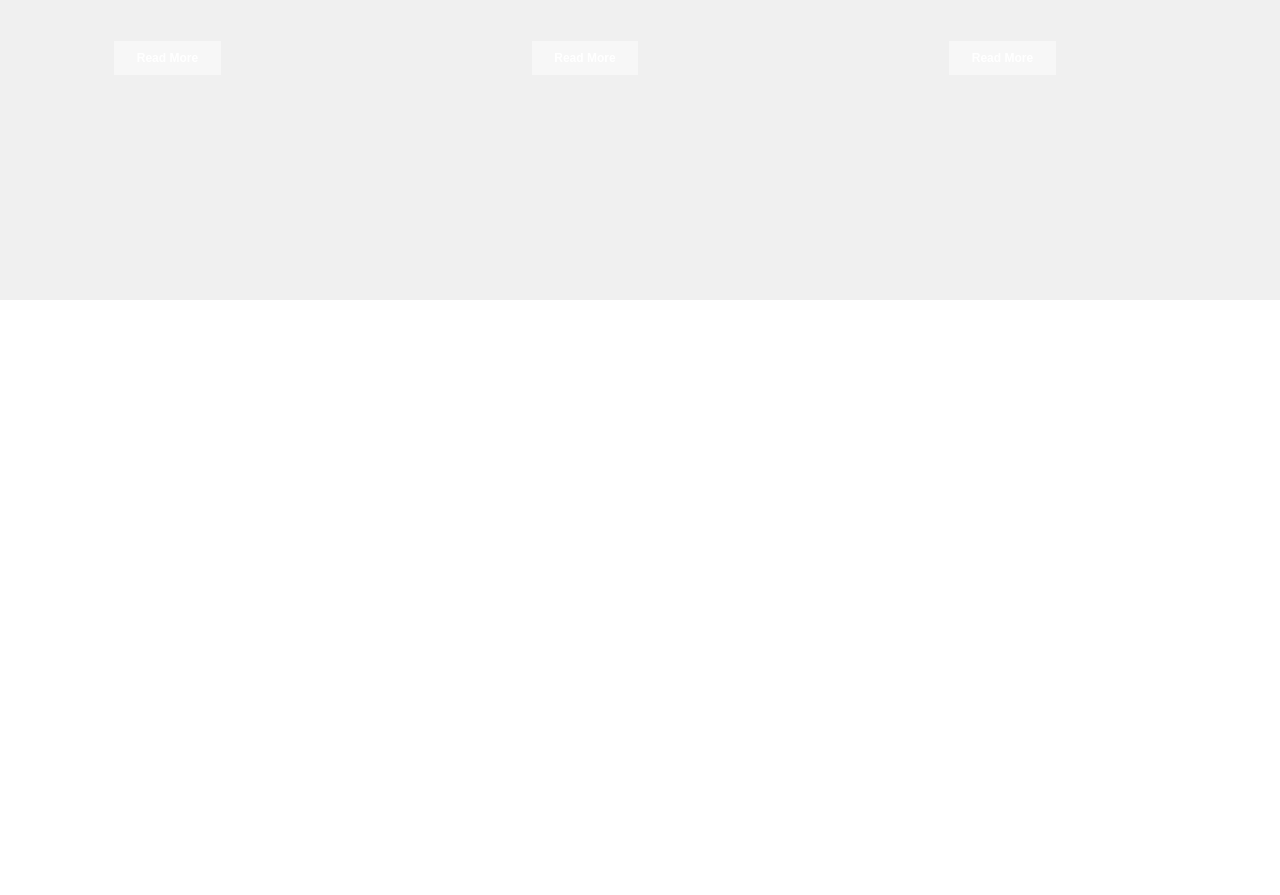
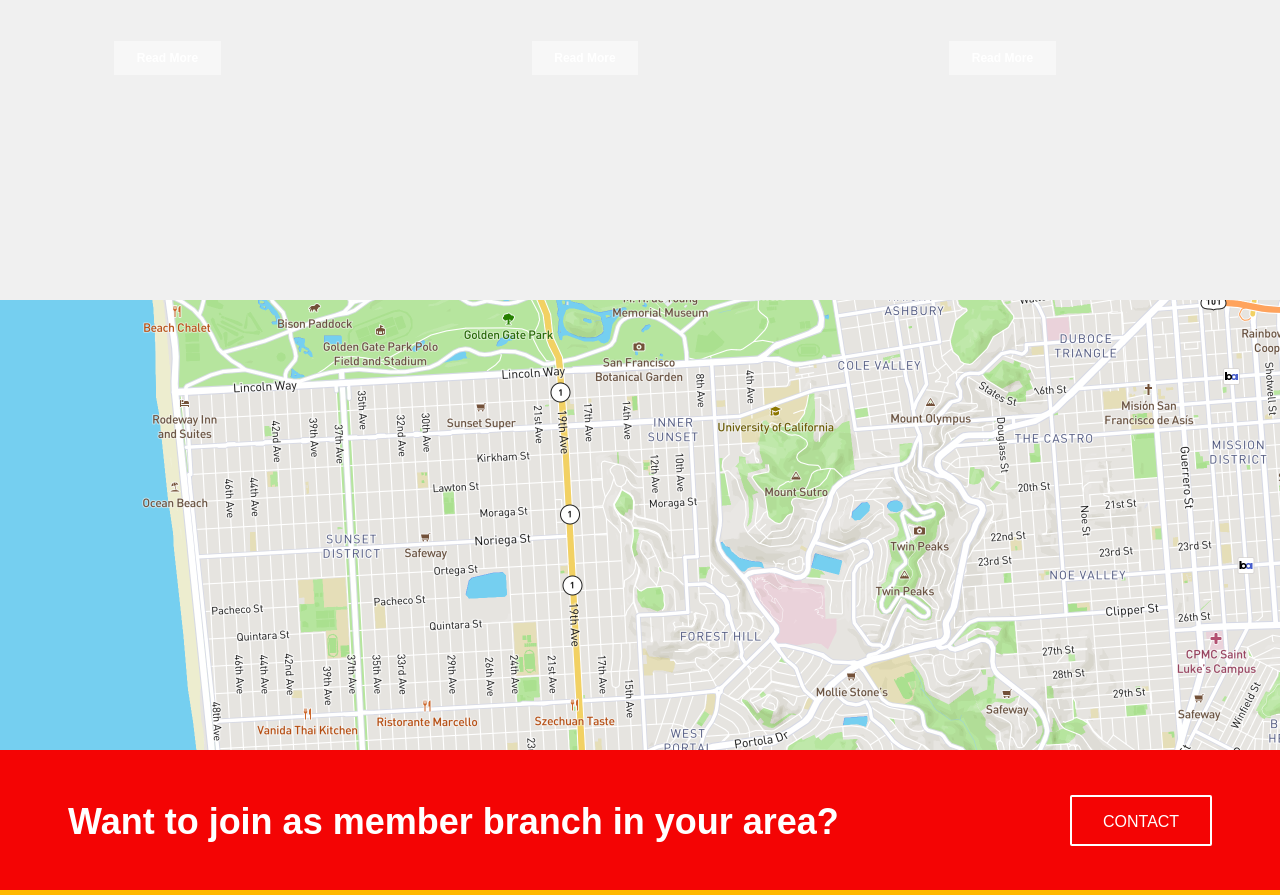
Before and after one commit to sultan93291/petroil, a website built with Vite: page index.html in a window 1280 px wide. Shown: the part 4769-5664 px from the top of the page. Before the commit the page ends 5069 px from the top, so only its background shows below. Built offline with nearby package versions, Linux system fonts and the light colour scheme; files whose address does not match are found by name.

Commit message:
2 section done

```diff
--- a/index.html
+++ b/index.html
@@ -176,7 +176,7 @@
           read more
         </a>
       </div>
-      <div class="  w-[309px] h-[401px] pt-[76px] pl-[46px] bg-cover overflow-hidden "
+      <div class="  w-[309px] h-[401px] pt-[76px] pl-[46px] bg-cover overflow-hidden"
         style="background: url(./images/red_pipe.png);">
         <h4 class="text-[24px] relative  font-[700] w-[220px] text-white mb-[52px]">lorem ipsum dolor sit amet
           consectetur
@@ -190,10 +190,25 @@
     <h5 class="ml-[1313px] mt-[28px] text-[16px] font-[700]">MORE FROM THE BLLOG ></h5>
   </section>
   <!-- ==== box ended here ==== -->
-
+  <!-- ==== map started here ====  -->
+  <section class="w-auto h-[450px] bg-cover  overflow-hidden" style="background: url(./images/Maps.png);">
+  </section>
+  <!-- ==== map ended here ==== -->
+  <!-- ==== contact started here ====  -->
+  <section class="w-auto h-[145px] bg-red relative items-center border-b-[5px] border-[#FFB800;]">
+    <div class=" flex max-w-container mx-auto py-[45px] justify-between">
+      <h2 class="text-[36px] font-[700] text-white">Want to join as member branch in your area?</h2>
+      <a href="#"
+        class="w-[142px] h-[51px] rounded-[2px] border-[2px] border-white py-[13px] px-[31px] text-white hover:text-red hover:bg-white transition duration-300 ">
+        CONTACT
+      </a>
+    </div>
+  </section>
+  <!-- ==== contact ended here ==== -->
   <!-- ==== banner started here ====  -->
   <!-- ==== banner ended here ==== -->
-
+  <!-- ==== banner started here ====  -->
+  <!-- ==== banner ended here ==== -->
   <!-- ==== banner started here ====  -->
   <!-- ==== banner ended here ==== -->
   <script type="module" src="./tailwind.config.js"></script>
```
Also changed, not shown: images/Maps.png (added).
